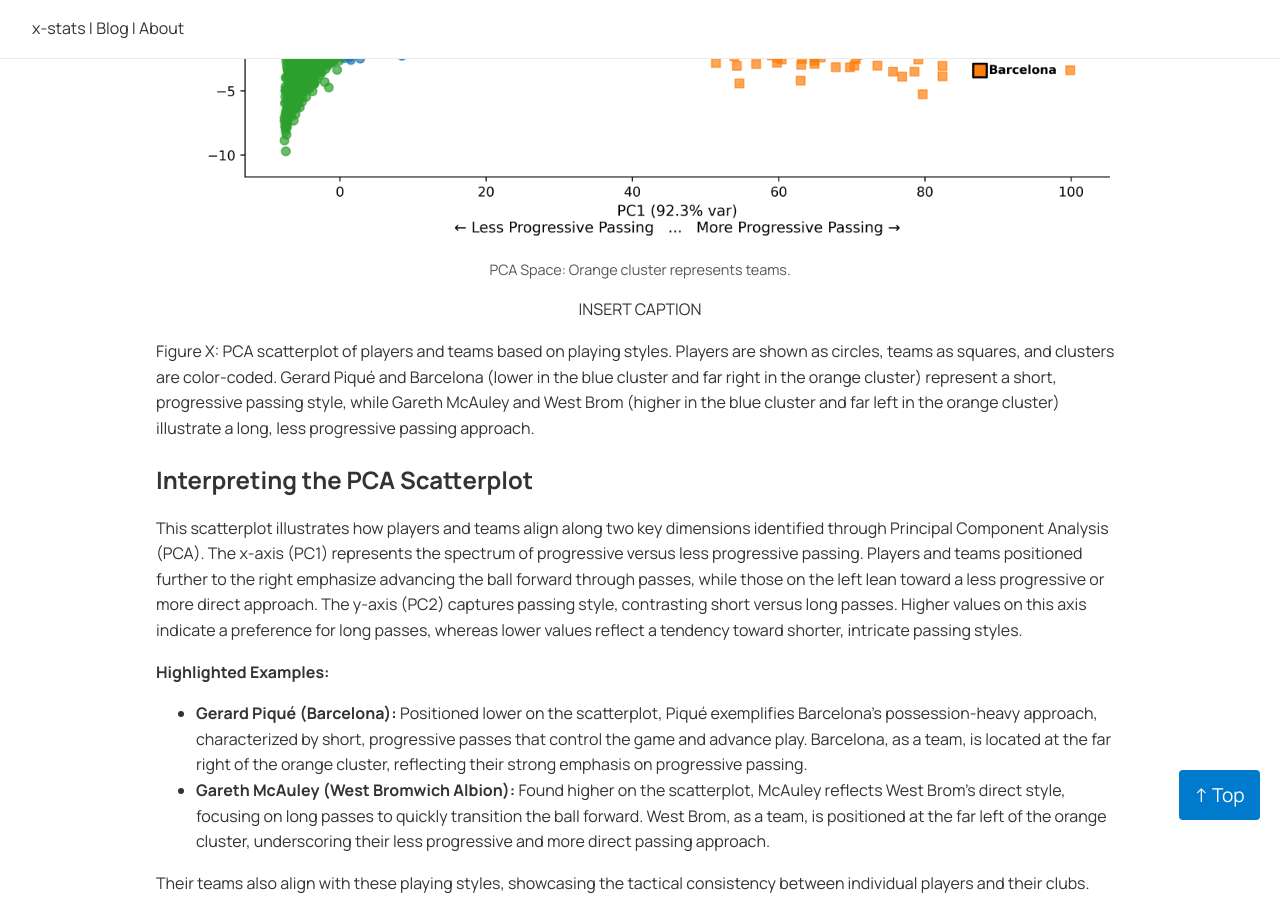
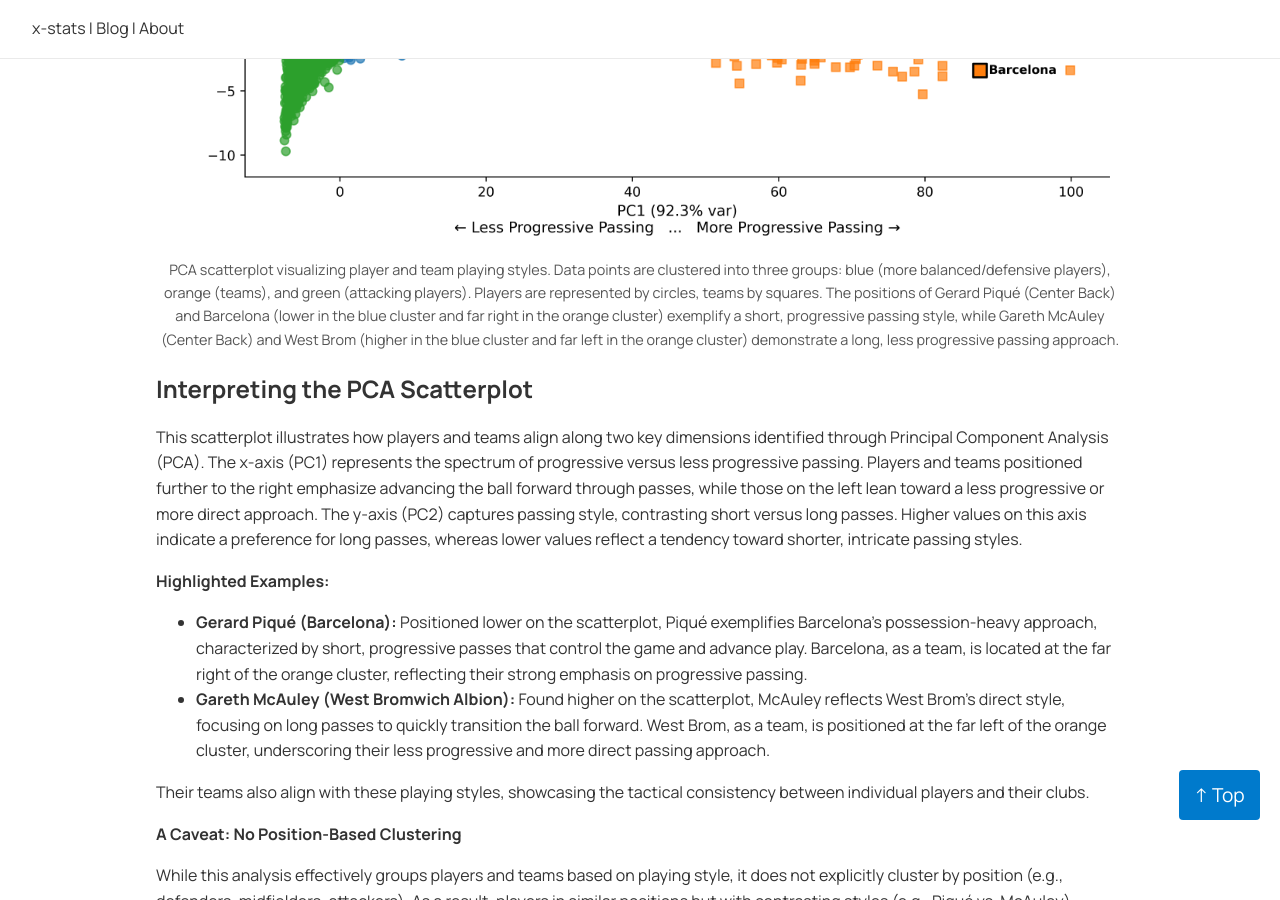
Before and after one commit to u3mukher/x-stats, a Jekyll site: the page built from _posts/2025-01-14-PCA.md, in a window 1280 px wide and 900 px high, scrolled down 4759 px. Built offline with Jekyll 4.4.1, drawn with Linux system fonts in a browser that asks for light colours; a style sheet for code colours, icons or effects is not loaded.

Commit message:
Update 2025-01-14-PCA.md

```diff
--- a/_posts/2025-01-14-PCA.md
+++ b/_posts/2025-01-14-PCA.md
@@ -119,13 +119,13 @@ PCA focuses on the patterns that explain the most variance in the data. Metrics
 <figure class="chart-image">
   <img src="{{ site.baseurl }}/assets/PCA_Space/pca_space_highlighted.png" alt="PCA Space" />
   <figcaption>
-    PCA Space: Orange cluster represents teams.
+    PCA scatterplot visualizing player and team playing styles. Data points are clustered into three groups: blue (more
+    balanced/defensive players), orange (teams), and green (attacking players). Players are represented by circles, teams
+    by squares. The positions of Gerard Piqué (Center Back) and Barcelona (lower in the blue cluster and far right in the
+    orange cluster) exemplify a short, progressive passing style, while Gareth McAuley (Center Back) and West Brom (higher
+    in the blue cluster and far left in the orange cluster) demonstrate a long, less progressive passing approach.
   </figcaption>
 </figure>
-
-<p align="center">INSERT CAPTION</p>
-
-Figure X: PCA scatterplot of players and teams based on playing styles. Players are shown as circles, teams as squares, and clusters are color-coded. Gerard Piqué and Barcelona (lower in the blue cluster and far right in the orange cluster) represent a short, progressive passing style, while Gareth McAuley and West Brom (higher in the blue cluster and far left in the orange cluster) illustrate a long, less progressive passing approach.
 
 ## Interpreting the PCA Scatterplot
 
```
